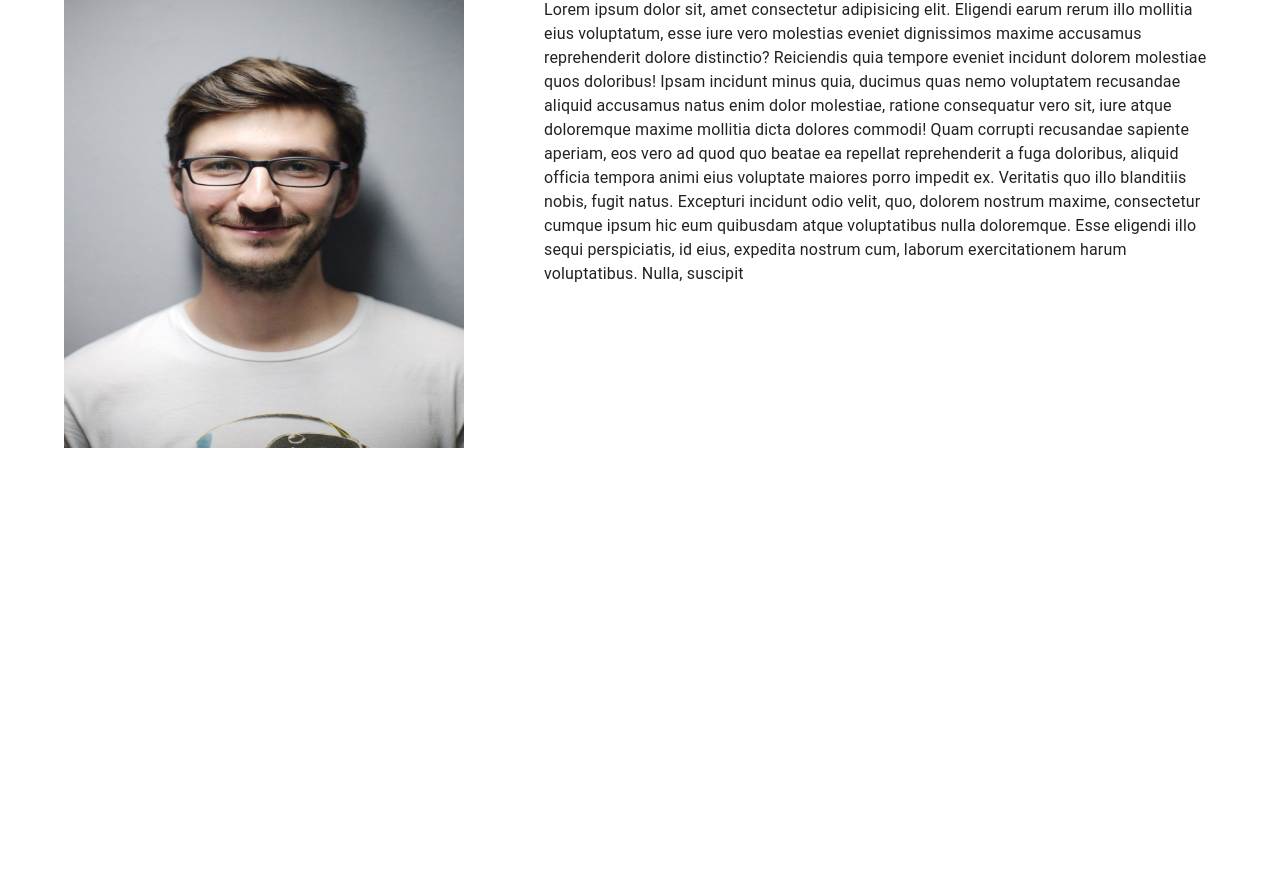
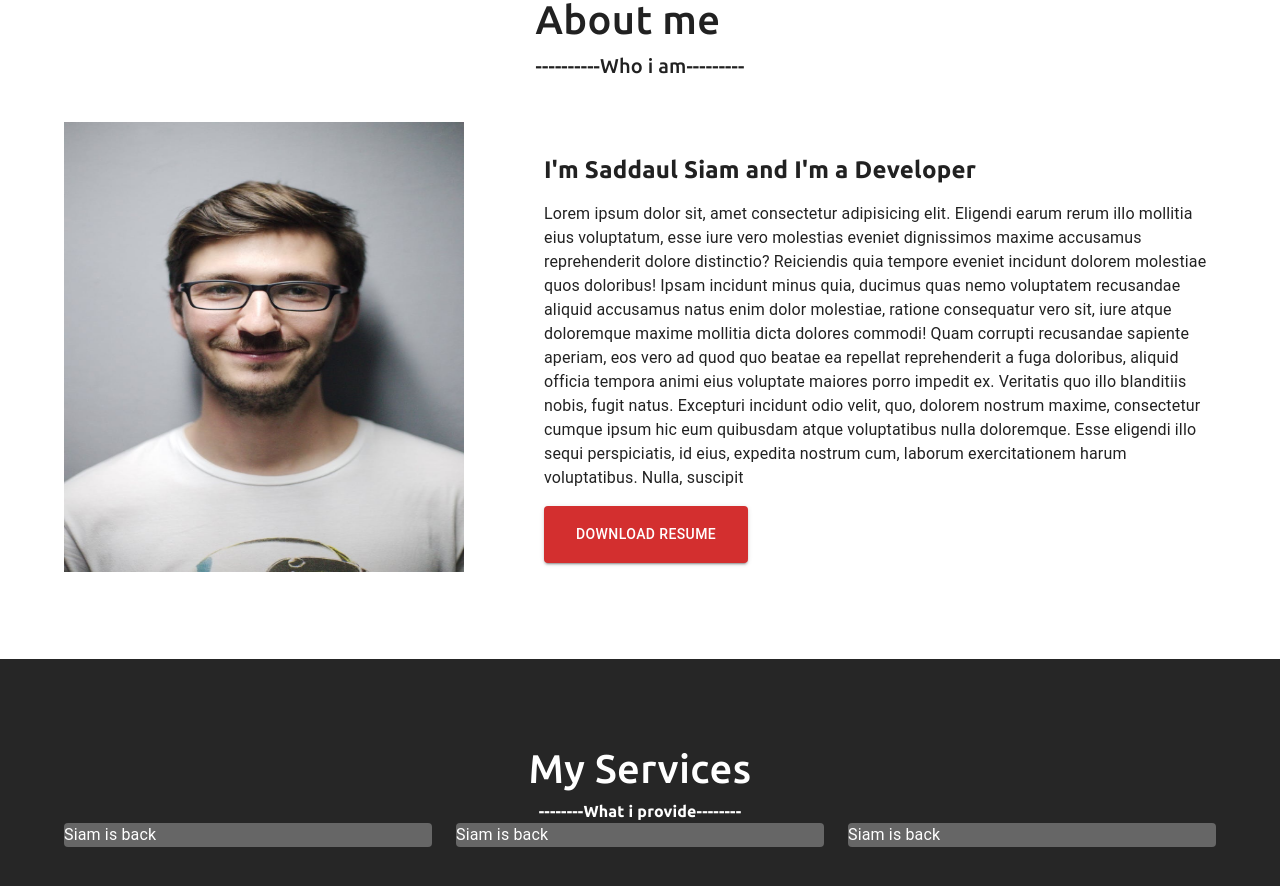
Before and after one commit to Saddaul-Siam/My-portfolio, a React (Create React App) app: page / in a window 1280 px wide. Shown: the part 900-1786 px from the top of the page. Before the commit the page ends 1355 px from the top, so only its background shows below. Built offline with nearby package versions, Linux system fonts and the light colour scheme; the HTML template or start-up script is replaced by a standard one.

Commit message:
added about section

```diff
--- a/package.json
+++ b/package.json
@@ -8,6 +8,7 @@
     "@mui/icons-material": "^5.2.0",
     "@mui/material": "^5.2.0",
     "@mui/styled-engine-sc": "^5.1.0",
+    "@mui/styles": "^5.2.1",
     "@testing-library/jest-dom": "^5.11.4",
     "@testing-library/react": "^11.1.0",
     "@testing-library/user-event": "^12.1.10",
--- a/src/Pages/Home/About/About.js
+++ b/src/Pages/Home/About/About.js
@@ -1,27 +1,36 @@
-import { Container, Grid, Typography } from '@mui/material';
+import { Button, Container, Grid, Typography } from '@mui/material';
 import { Box } from '@mui/system';
 import React from 'react';
 import img from '../../../images/profile-1.jpeg'
 const About = () => {
   return (
-    <Container>
+    <Container sx={{ py: 10 }}>
       <Box sx={{ display: 'flex', justifyContent: 'center' }}>
         <Box>
-          <Typography variant="h3" sx={{ fontFamily: 'Ubuntu' }}>
+          <Typography sx={{ fontFamily: 'Ubuntu', fontSize: 40, fontWeight: 500 }}>
             About me
           </Typography>
-          <Typography variant="h6" sx={{ fontFamily: 'Ubuntu' }}>
-            ---Who i am---
+          <Typography variant="h6" sx={{ fontFamily: 'Ubuntu', pb: 5 }}>
+            ----------Who i am---------
           </Typography>
         </Box>
       </Box>
-      <Grid container>
+      <Grid container xs={{ alignItems: 'center' }}>
+        <Box sx={{ display: 'flex', justifyContent: 'center', alignItems: 'center' }}>
           <Grid item xs={12} md={5}>
             <img width="400px" height="450px" src={img} alt="" />
           </Grid>
           <Grid item xs={12} md={7}>
+            <Typography sx={{ fontFamily: 'Ubuntu', fontSize: 24, fontWeight: 600, lineHeight: '4rem' }}>
+              I'm Saddaul Siam and I'm a Developer
+            </Typography>
+
+            <Typography paragraph >
               Lorem ipsum dolor sit, amet consectetur adipisicing elit. Eligendi earum rerum illo mollitia eius voluptatum, esse iure vero molestias eveniet dignissimos maxime accusamus reprehenderit dolore distinctio? Reiciendis quia tempore eveniet incidunt dolorem molestiae quos doloribus! Ipsam incidunt minus quia, ducimus quas nemo voluptatem recusandae aliquid accusamus natus enim dolor molestiae, ratione consequatur vero sit, iure atque doloremque maxime mollitia dicta dolores commodi! Quam corrupti recusandae sapiente aperiam, eos vero ad quod quo beatae ea repellat reprehenderit a fuga doloribus, aliquid officia tempora animi eius voluptate maiores porro impedit ex. Veritatis quo illo blanditiis nobis, fugit natus. Excepturi incidunt odio velit, quo, dolorem nostrum maxime, consectetur cumque ipsum hic eum quibusdam atque voluptatibus nulla doloremque. Esse eligendi illo sequi perspiciatis, id eius, expedita nostrum cum, laborum exercitationem harum voluptatibus. Nulla, suscipit
+            </Typography>
+            <Button variant="contained" color="error" sx={{px:4,py:2}}>Download Resume</Button>
           </Grid>
+        </Box>
       </Grid>
     </Container>
   );
--- a/src/Pages/Home/Home/Home.js
+++ b/src/Pages/Home/Home/Home.js
@@ -2,6 +2,7 @@ import React from 'react';
 import Navigation from '../../Shared/Navigation/Navigation';
 import About from '../About/About';
 import Banner from '../Banner/Banner';
+import MyServices from '../MyServices/MyServices';
 
 const Home = () => {
   return (
@@ -9,6 +10,7 @@ const Home = () => {
       <Navigation />
       <Banner />
       <About />
+      <MyServices />
     </div>
   );
 };
--- /dev/null
+++ b/src/Pages/Home/MyServices/MyServices.js
@@ -0,0 +1,44 @@
+import { Container, Grid, Paper, Typography } from '@mui/material';
+import { makeStyles } from '@mui/styles';
+import { Box } from '@mui/system';
+import React from 'react';
+
+const MyServices = () => {
+  const useStyle = makeStyles({
+    backgroundColor: {
+      backgroundColor: '#262626'
+    }
+  })
+  const { backgroundColor } = useStyle()
+  return (
+    <div className={backgroundColor}>
+      <Container sx={{ py: 10 }}>
+        <Box sx={{ display: 'flex', flexDirection: 'column', alignItems: 'center' }}>
+          <Typography sx={{ fontFamily: 'Ubuntu', fontSize: 40, fontWeight: 500, color: 'white' }}>My Services</Typography>
+          <Typography sx={{ fontFamily: 'Ubuntu', fontSize: 16, fontWeight: 'bold', color: 'white' }}>--------What i provide--------</Typography>
+        </Box>
+
+        <Grid container spacing={3}>
+          <Grid item xs={12} md={4} >
+            <Paper  sx={{background:'#666',color:'white'}}elevation={0} >
+              Siam is back
+            </Paper>
+          </Grid>
+          <Grid item xs={12} md={4} >
+            <Paper sx={{background:'#666',color:'white'}} elevation={0} >
+              Siam is back
+            </Paper>
+          </Grid>
+          <Grid item xs={12} md={4} >
+            <Paper sx={{background:'#666',color:'white'}} elevation={0} >
+              Siam is back
+            </Paper>
+          </Grid>
+        </Grid>
+
+      </Container>
+    </div>
+  );
+};
+
+export default MyServices;
```
Also changed, not shown: 1 other file (tests, documents, lock files or other folders). Lines whose indentation alone changed are shown as unchanged.
